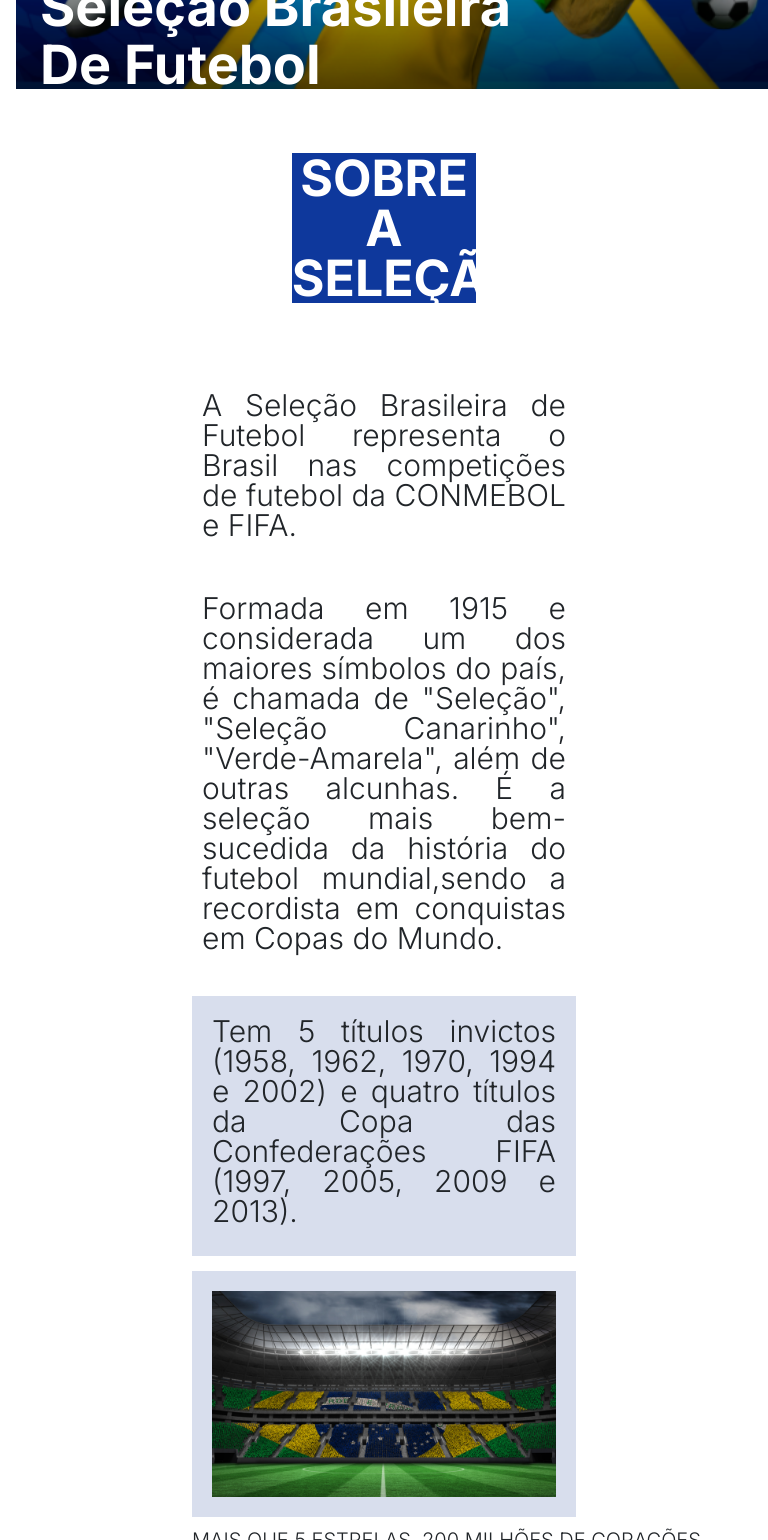
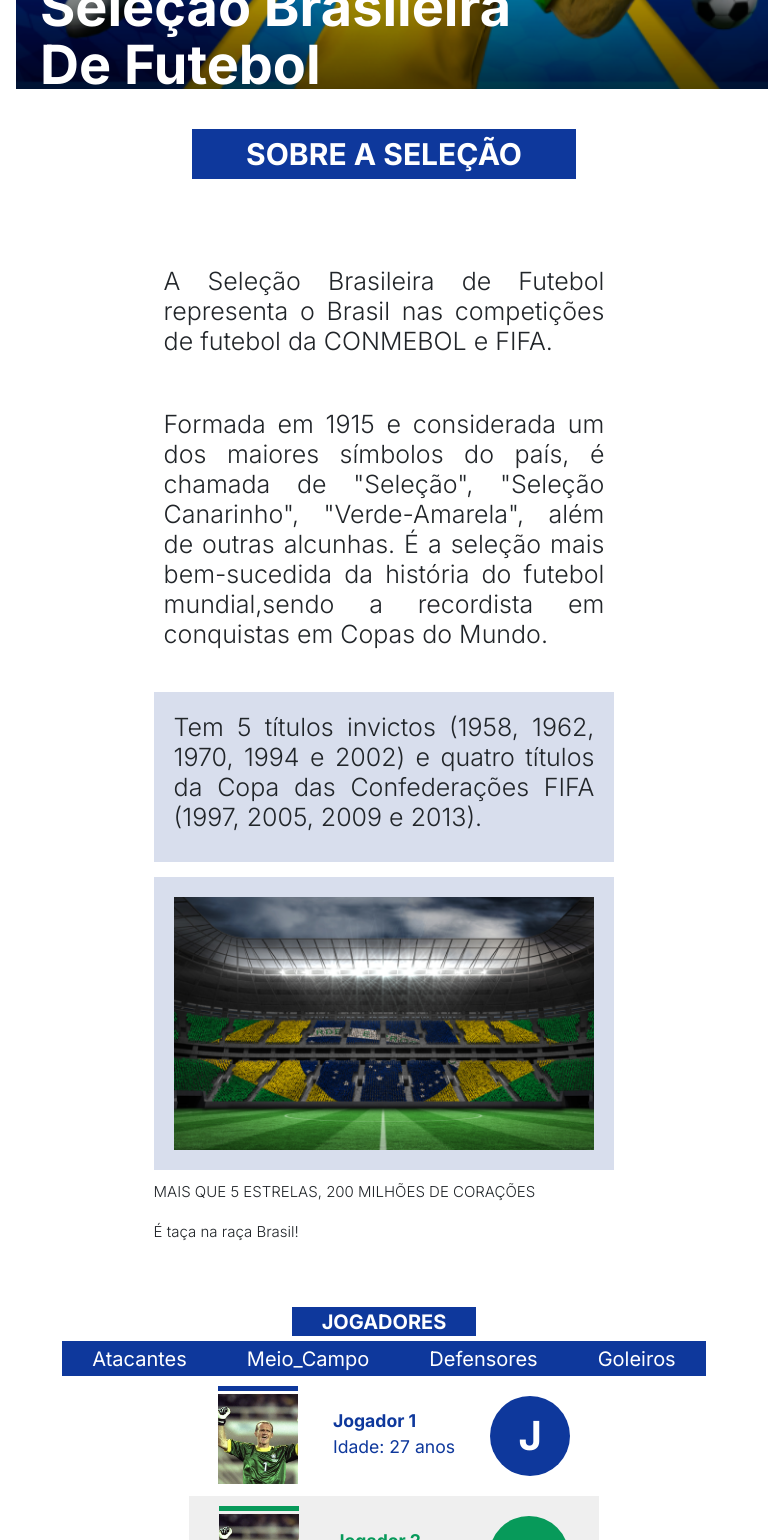
Before and after one commit to Nickolas161202/PS-2022-Grupo-9, a React (Create React App) app in the folder react/my-app/: page / in a window 768 px wide. Shown: the part 480-2020 px from the top of the page. Built offline with nearby package versions, Linux system fonts and the light colour scheme.

Commit message:
Arrumando o Sobre

```diff
--- a/react/my-app/src/components/common/Jogos/Jogos.css
+++ b/react/my-app/src/components/common/Jogos/Jogos.css
@@ -7,7 +7,7 @@
 
 .jogos {
 	background-color: #0E389C;
-	box-sizing: border-box;
+
 
 
 }
@@ -86,7 +86,7 @@
 @media (min-width: 992px) and (max-width: 1199.98px) {
 	.container {
 
-		max-width: 1199.98px;
+		max-width: 1600px;
 	}
 }
 
@@ -94,6 +94,6 @@
 @media (min-width: 1200px) {
 	.container {
 
-		max-width: 1600px;
+		max-width: 2000px;
 	}
 }
--- a/react/my-app/src/components/css/Sobre.module.css
+++ b/react/my-app/src/components/css/Sobre.module.css
@@ -36,20 +36,19 @@
     font-size: 50px;
     font-weight: 700;
     line-height: 50px;
-
     text-align: center;
     color: white;
     justify-content: center;
     align-items: center;
-    margin: auto;
+
 }
 
 .header{
     justify-content: center;
     align-items: center;
     margin: auto;
-    margin-top: 7%;
-    width: 24%;
+    margin-top: 30px;
+    width: 40%;
     height: 10%;
     margin-bottom: 10%;
     background: #0E389C;
@@ -113,7 +112,9 @@
 .bottomTextContainer{
     margin: auto;
     justify-content: center;
-    margin-left: 25%;
+    width: 50%;
+    padding-bottom: 50px;
+
 }
 
 .bottomText{
@@ -122,3 +123,131 @@
     line-height: 30px;
 
 }
+
+
+/* Extra small devices (portrait phones, less than 576px)*/
+@media (max-width: 575.98px) {
+
+    .text{
+        font-size: 2rem;
+
+    }
+    .textHeader{
+        font-size: 30px;
+    }
+    .textContainer{
+        width: 80%;
+    }
+    .blueContainer{
+        width: 80%;
+    }
+    .stadium{
+        width: 80%;
+    }
+    .bottomTextContainer{
+
+        width: 80%;
+    }
+    .header{
+
+        width: 70%;
+
+    }
+}
+
+@media (max-width: 575.98px) {
+    .bottomText{
+        font-size: 1.2rem;
+    }
+}
+
+/* Small devices (landscape phones, 576px and up) */
+@media (min-width: 576px) and (max-width: 767.98px) {
+
+	.text{
+        font-size: 2.5rem;
+
+    }
+    .textHeader{
+        font-size: 30px;
+    }
+    .textContainer{
+        width: 60%;
+    }
+    .blueContainer{
+        width: 60%;
+    }
+    .stadium{
+        width: 60%;
+    }
+    .bottomTextContainer{
+
+        width: 60%;
+    }
+    .bottomText{
+        font-size: 1.5rem;
+    }
+    .header{
+
+        width: 70%;
+
+    }
+}
+
+/* Medium devices (tablets, 768px and up)*/
+@media (min-width: 768px) and (max-width: 991.98px) {
+	.container {
+
+		max-width: 991.98px;
+	}
+    .text{
+        font-size: 2.5rem;
+
+    }
+    .textHeader{
+        font-size: 30px;
+    }
+    .textContainer{
+        width: 60%;
+    }
+    .blueContainer{
+        width: 60%;
+    }
+    .stadium{
+        width: 60%;
+    }
+    .bottomTextContainer{
+
+        width: 60%;
+    }
+    .bottomText{
+        font-size: 1.5rem;
+    }
+    .header{
+
+        width: 50%;
+
+    }
+
+}
+
+/* Large devices (desktops, 992px and up)*/
+@media (min-width: 992px) and (max-width: 1199.98px) {
+	.container {
+
+		max-width: 1600px;
+	}
+    .header{
+
+        width: 60%;
+
+    }
+}
+
+/* Extra large devices (large desktops, 1200px and up)*/
+@media (min-width: 1200px) {
+	.container {
+
+		max-width: 2000px;
+	}
+}
```
